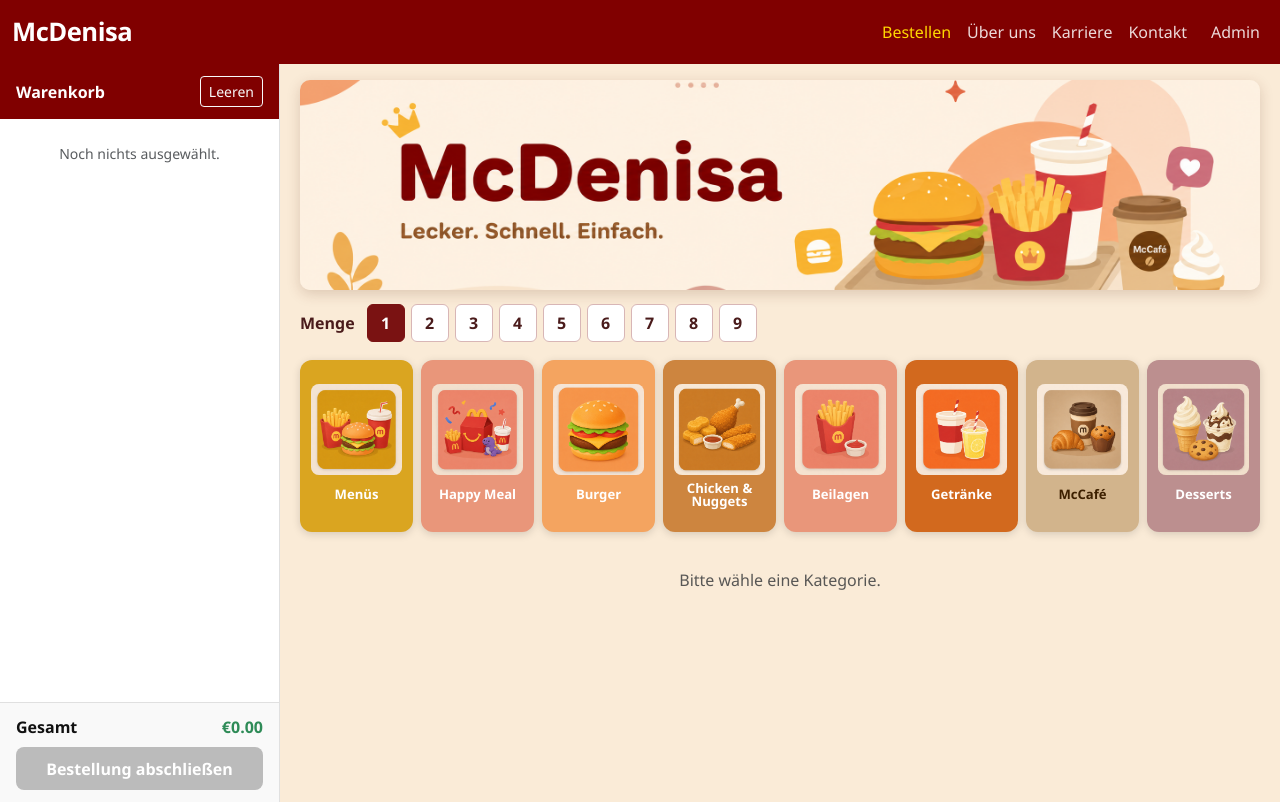
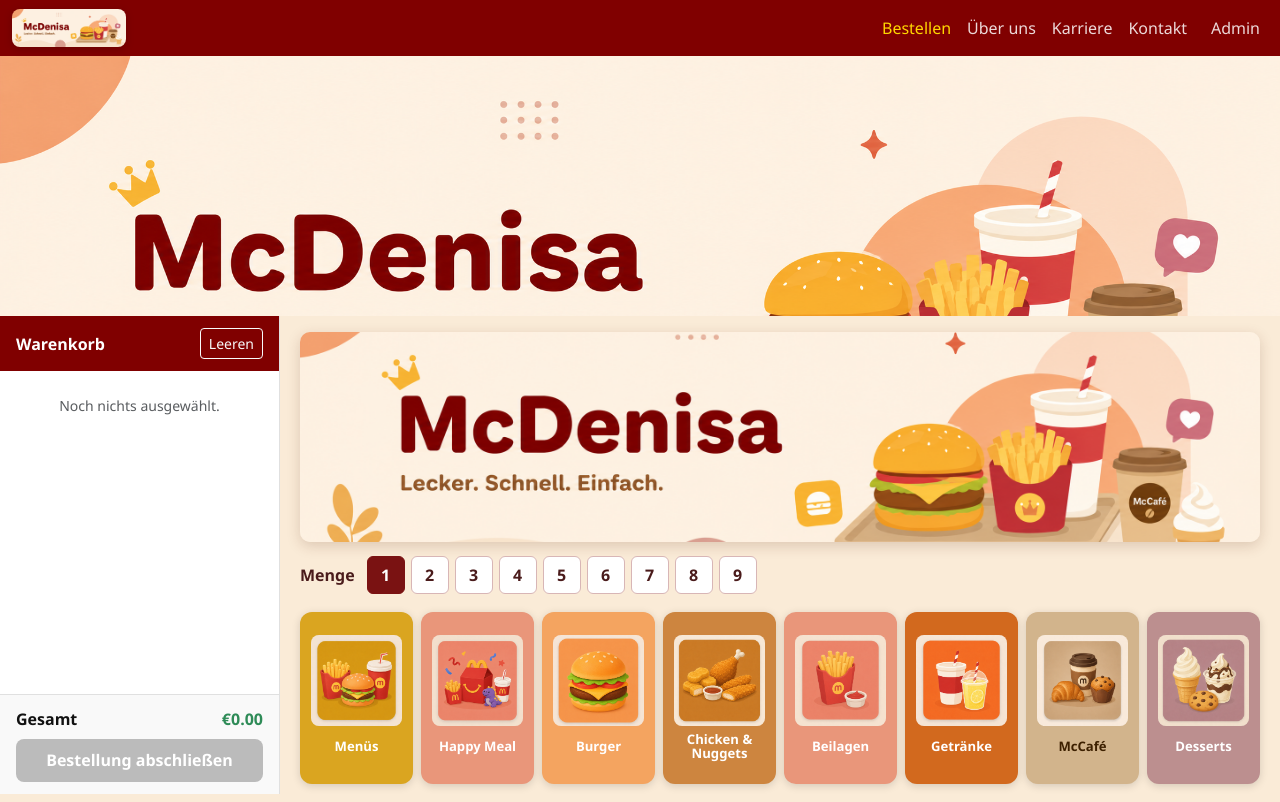
Before and after one commit to denisaandreea-a/McDenisa-Website-Pruefung, an Angular app: page /order in a window 1280 px wide. Built offline with nearby package versions, Linux system fonts and the light colour scheme.

Commit message:
Siteweiter Banner auf allen Seiten + Navbar-Cleanup

```diff
--- a/src/app/app.html
+++ b/src/app/app.html
@@ -1,4 +1,5 @@
 <app-navbar></app-navbar>
-<!-- Die Kassenseite (/order) steuert ihr Layout selbst (pos-layout).
-     Alle anderen Seiten bekommen einen normalen Container. -->
+<div class="site-banner">
+  <img src="assets/menu/mcdenisa-banner.png" alt="McDenisa Kasse" />
+</div>
 <router-outlet></router-outlet>
--- a/src/app/navbar/navbar.css
+++ b/src/app/navbar/navbar.css
@@ -0,0 +1,4 @@
+.navbar-brand-banner img {
+  height: 38px;
+  width: auto;
+}
--- a/src/app/navbar/navbar.html
+++ b/src/app/navbar/navbar.html
@@ -1,9 +1,10 @@
-<!-- Navigationsleiste im Maroon-Stil -->
 <nav class="navbar navbar-expand-lg navbar-mc">
   <div class="container-fluid">
 
-    <!-- Markenname – bewusst groß dargestellt (kein separater Home-Button) -->
-    <a class="navbar-brand" routerLink="/order">McDenisa</a>
+    <a class="navbar-brand navbar-brand-banner" routerLink="/order" aria-label="Zur Kasse">
+      <img src="/assets/menu/mcdenisa-banner.png"
+           alt="McDenisa">
+    </a>
 
     <button class="navbar-toggler" type="button"
             data-bs-toggle="collapse" data-bs-target="#navMenu"
--- a/src/app/navbar/navbar.ts
+++ b/src/app/navbar/navbar.ts
@@ -1,12 +1,6 @@
 import { Component } from '@angular/core';
-// RouterLink ermöglicht die Verwendung von routerLink im HTML (statt href).
-// RouterLinkActive fügt automatisch die CSS-Klasse "active" hinzu, wenn der Link aktiv ist.
 import { RouterLink, RouterLinkActive } from '@angular/router';
 
-// Die Navbar wird auf jeder Seite oben angezeigt.
-// Sie hat keine eigene Logik – sie zeigt nur Links an.
-// RouterLink und RouterLinkActive müssen hier importiert werden, weil wir
-// Standalone-Components verwenden (kein NgModule kümmert sich darum).
 @Component({
   selector: 'app-navbar',
   imports: [RouterLink, RouterLinkActive],
--- a/src/styles.css
+++ b/src/styles.css
@@ -4,6 +4,7 @@
   --mc-maroon:    #800000;
   --mc-brown:     #8B4513;
   --mc-white:     #ffffff;
+  --banner-h:     260px;
 
   /* Kategorie-Farben wie im Avalonia-Projekt */
   --cat-menus:    #DAA520; /* Goldenrod      */
@@ -17,17 +18,29 @@
 }
 
 body {
-  background-color: #FAEBD7; /* AntiqueWhite – wie im Avalonia-Projekt */
+  background-color: #FAEBD7;
   font-family: 'Segoe UI', sans-serif;
   color: #111;
 }
 
-/* ===== KASSENSEITE – POS-LAYOUT ===== */
+.site-banner {
+  width: 100%;
+  height: var(--banner-h);
+  overflow: hidden;
+  display: block;
+}
 
-/* Gesamtes Layout: Warenkorb links, Inhalt rechts – Avalonia-Stil */
+.site-banner img {
+  width: 100%;
+  height: 100%;
+  object-fit: cover;
+  object-position: center top;
+  display: block;
+}
+
 .pos-layout {
   display: flex;
-  height: calc(100vh - 62px);
+  height: calc(100vh - 62px - var(--banner-h));
 }
 
 /* Linke Spalte: Warenkorb */
@@ -238,10 +251,23 @@
 }
 
 .navbar-mc .navbar-brand {
-  color: #fff !important;
-  font-size: 1.6rem !important;
-  font-weight: 900 !important;
-  letter-spacing: -0.5px;
+  padding: 0;
+  margin-right: 1.25rem;
+}
+
+.navbar-brand-banner {
+  display: flex;
+  align-items: center;
+}
+
+.navbar-brand-banner img {
+  display: block;
+  width: 210px;
+  height: 52px;
+  object-fit: cover;
+  object-position: left center;
+  border-radius: 8px;
+  box-shadow: 0 2px 8px rgba(0,0,0,0.18);
 }
 
 .navbar-mc .nav-link {
```
